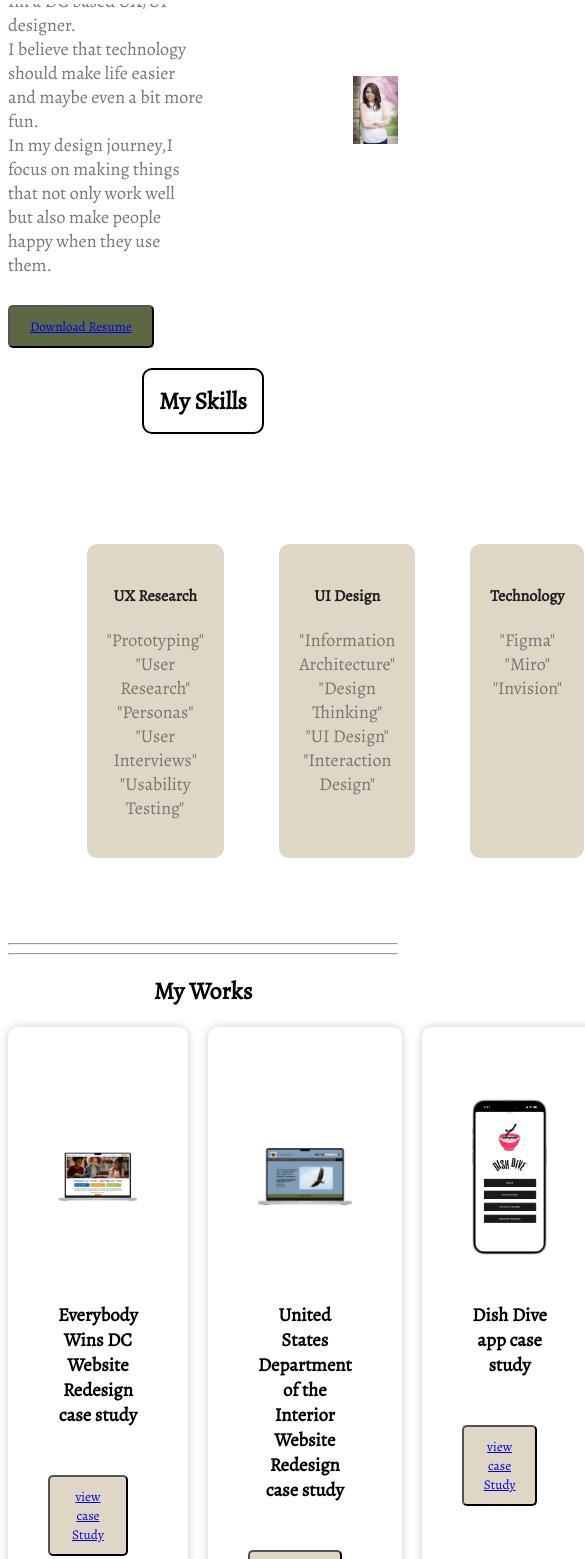
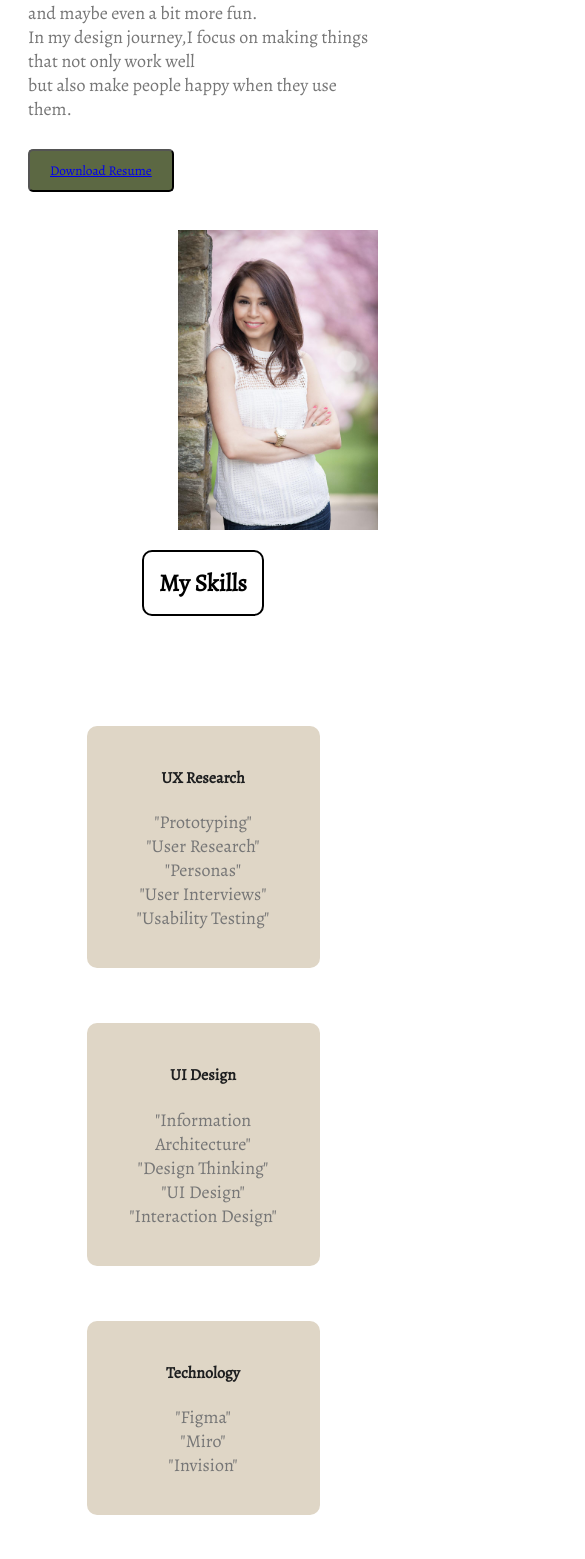
Before and after one commit to Lalehtavakoli/HW19--JAN-30TH, a plain HTML site: page index.html in a window 390 px wide. Shown: the part 136-1695 px from the top of the page, 585 px wide, since content can reach past the window. Drawn offline with nearby package versions, Linux system fonts and the light colour scheme.

Commit message:
fixed version

```diff
--- a/css/index.css
+++ b/css/index.css
@@ -367,8 +367,34 @@ body {
       text-align: center;
      }
 
-    .navbar a {
+     .navbar a{
        margin: 10px 0;
+       padding: 10px;
+
      }
 
+
+   .herosection {
+     display: grid;
+     grid-template-columns: 1fr;
+     align-items: center;
+     font-size: 18px;
+     padding-left: 20px;
+     padding-right: 20px;
+     gap: 20px;
    }
+
+   .flexContainer{
+     display: grid;
+     grid-template-columns: 1fr;
+     gap: 15px;
+     text-align: center;
+
+       }
+
+       .caseStudyCards {
+         display: grid;
+         grid-template-columns: 1fr;
+         gap: 20px;
+         margin-top: 20px;
+       }
--- a/index.html
+++ b/index.html
@@ -40,7 +40,7 @@
   <button class="downloadResume" id="Download Resume">
     <a href="https://drive.google.com/file/d/13yKbNVJ1_Y18OO7ATTO03L5Q1bvCH7Il/view?usp=drive_link" class="learnMoreLink">
       Download Resume</a></button>
-
+      <p id="demo"></p>
 
 </div>
 
--- a/js/index.js
+++ b/js/index.js
@@ -2,7 +2,7 @@ console.log("Your index.js file is loaded correctly!");
 
 
 $(document).ready(function() {
-    var learnMoreBtn = $("#learnMoreBtn");
+    var downloadResumeBtn = $("#downloaResumeBtn");
 
     // When the user scrolls down 20px from the top of the document, show the button
     $(window).scroll(function() {
@@ -11,14 +11,18 @@ $(document).ready(function() {
 
     function scrollFunction() {
       if ($(document).scrollTop() > 20) {
-        'learnMoreBtnbutton'.css("display", "block");
+        'downloadResumeBtnbutton'.css("display", "block");
       } else {
-        'learnMoreBtnbutton'.css("display", "none");
+        'downloadResumeBtnbutton'.css("display", "none");
       }
     }
 
     // When the user clicks on the button, scroll to the top of the document
-    'learnMoreBtnbutton'.click(function() {
+    'downloadResumeBtnbutton'.click(function() {
       $("body,html").animate({ scrollTop: 0 }, "slow");
     });
   });
+
+  function myFunction() {
+    document.getElementById("demo").innerHTML = "Thank you for downloading my resume!";
+  }
```
Lines whose indentation alone changed are shown as unchanged.
